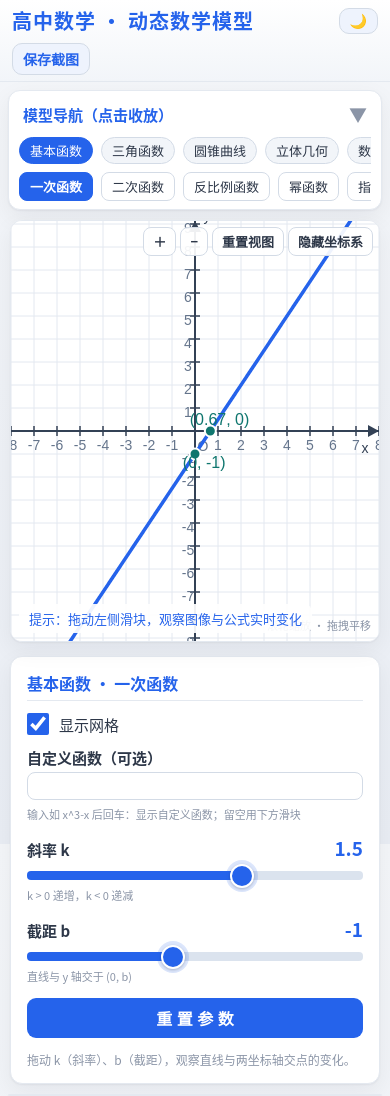
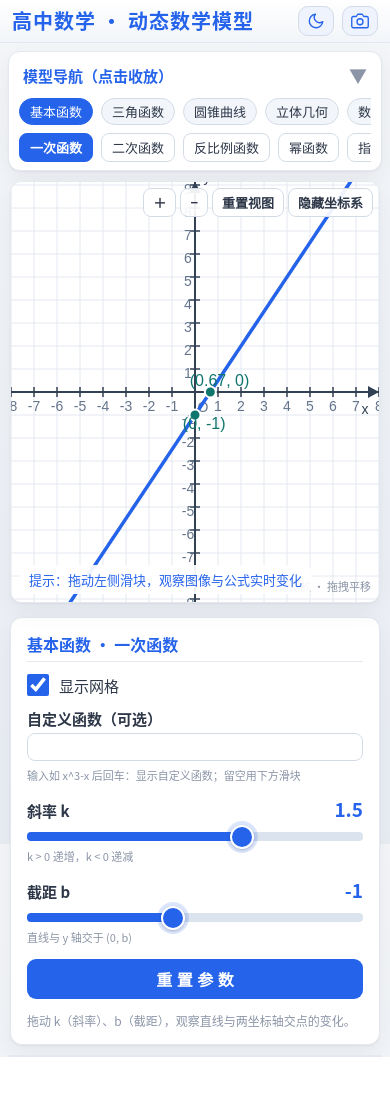
Before and after one commit to sgyname/math-model-web, a plain HTML site: page index.html in a window 390 px wide. After the commit the page ends 1057 px from the top, so only its background shows below. Drawn offline with nearby package versions, Linux system fonts and the light colour scheme.

Commit message:
update: 日夜模式与保存截图按钮改用线性矢量图标（月亮/太阳/相机 SVG）

```diff
--- a/index.html
+++ b/index.html
@@ -209,27 +209,29 @@
   #btnReset:hover { background: var(--accent-strong); }
   #btnReset:active { transform: scale(.98); }
 
-  /* 日/夜间模式切换按钮（标题栏右侧，保存截图左边；🌙/☀️ 图标） */
+  /* 日/夜间模式切换按钮（标题栏右侧，保存截图左边；线性矢量图标：月亮/太阳） */
   #btnTheme {
     align-self: center; margin-left: auto;
-    font-size: 22px; line-height: 1;
     color: var(--accent); background: var(--accent-soft);
     border: 1px solid var(--border-strong); border-radius: 10px;
-    padding: 6px 14px; cursor: pointer;
+    padding: 7px 12px; cursor: pointer;
+    display: flex; align-items: center; justify-content: center;
     transition: background .15s, transform .1s;
   }
+  #btnTheme svg { width: 22px; height: 22px; display: block; }
   #btnTheme:hover { background: var(--surface-2); }
   #btnTheme:active { transform: scale(.96); }
 
-  /* 保存截图按钮（标题栏右侧常驻） */
+  /* 保存截图按钮（标题栏右侧常驻；线性矢量图标：相机） */
   #btnShot {
     align-self: center;
-    font-size: 19px; font-weight: bold;
     color: var(--accent); background: var(--accent-soft);
     border: 1px solid var(--border-strong); border-radius: 10px;
-    padding: 8px 18px; cursor: pointer;
+    padding: 7px 12px; cursor: pointer;
+    display: flex; align-items: center; justify-content: center;
     transition: background .15s, transform .1s;
   }
+  #btnShot svg { width: 22px; height: 22px; display: block; }
   #btnShot:hover { background: var(--surface-2); }
   #btnShot:active { transform: scale(.98); }
 
@@ -373,8 +375,10 @@
     header { padding: 6px 12px; gap: 8px; }
     header h1 { font-size: 20px; }
     header .sub { font-size: 13px; }
-    #btnShot { font-size: 14px; padding: 5px 10px; }
-    #btnTheme { font-size: 14px; padding: 5px 10px; }
+    #btnShot { padding: 5px 8px; }
+    #btnShot svg { width: 18px; height: 18px; }
+    #btnTheme { padding: 5px 8px; }
+    #btnTheme svg { width: 18px; height: 18px; }
     #nav { margin: 8px 8px 0; padding: 8px 10px; gap: 8px; }
     .nav-toggle { font-size: 15px; padding: 2px 4px; }
     .catBtn { font-size: 13px; padding: 3px 10px; }
@@ -439,8 +443,19 @@
 <!-- ================= 顶部标题 ================= -->
 <header>
   <h1>高中数学 · 动态数学模型</h1>
-  <button id="btnTheme" title="切换为夜间模式">🌙</button>
-  <button id="btnShot" title="把当前绘图区保存为 PNG 图片">保存截图</button>
+  <!-- 日/夜间模式切换（线性矢量图标：月亮=进入夜间，太阳=回到日间） -->
+  <button id="btnTheme" title="切换为夜间模式">
+    <svg viewBox="0 0 24 24" fill="none" stroke="currentColor" stroke-width="1.8" stroke-linecap="round" stroke-linejoin="round" aria-hidden="true">
+      <path d="M21 12.79A9 9 0 1 1 11.21 3 7 7 0 0 0 21 12.79z"/>
+    </svg>
+  </button>
+  <!-- 保存截图（线性矢量图标：相机） -->
+  <button id="btnShot" title="把当前绘图区保存为 PNG 图片">
+    <svg viewBox="0 0 24 24" fill="none" stroke="currentColor" stroke-width="1.8" stroke-linecap="round" stroke-linejoin="round" aria-hidden="true">
+      <path d="M23 19a2 2 0 0 1-2 2H3a2 2 0 0 1-2-2V8a2 2 0 0 1 2-2h4l2-3h6l2 3h4a2 2 0 0 1 2 2z"/>
+      <circle cx="12" cy="13" r="4"/>
+    </svg>
+  </button>
 </header>
 
 <!-- ================= 模型导航 ================= -->
@@ -3306,13 +3321,15 @@
   new ResizeObserver(function () { draw(); }).observe(wrap);
 
   // 日/夜间模式：一键切换（页面 CSS 变量 + 画布主题色），记住上次选择
-  // 按钮图标：日间显示 🌙（点击进入夜间），夜间显示 ☀️（点击回到日间）
+  // 按钮图标：日间显示月亮（点击进入夜间），夜间显示太阳（点击回到日间）——线性矢量图标
   var btnTheme = document.getElementById('btnTheme');
+  var ICON_MOON = '<svg viewBox="0 0 24 24" fill="none" stroke="currentColor" stroke-width="1.8" stroke-linecap="round" stroke-linejoin="round" aria-hidden="true"><path d="M21 12.79A9 9 0 1 1 11.21 3 7 7 0 0 0 21 12.79z"/></svg>';
+  var ICON_SUN = '<svg viewBox="0 0 24 24" fill="none" stroke="currentColor" stroke-width="1.8" stroke-linecap="round" stroke-linejoin="round" aria-hidden="true"><circle cx="12" cy="12" r="4"/><path d="M12 2v2M12 20v2M4.93 4.93l1.41 1.41M17.66 17.66l1.41 1.41M2 12h2M20 12h2M4.93 19.07l1.41-1.41M17.66 6.34l1.41-1.41"/></svg>';
   function applyTheme(dark) {
     document.body.classList.toggle('dark', dark);
     var src = dark ? DARK_THEME : LIGHT_THEME;   // 从固定色板拷贝，避免相互污染
     for (var k in LIGHT_THEME) THEME[k] = src[k];
-    btnTheme.textContent = dark ? '☀️' : '🌙';
+    btnTheme.innerHTML = dark ? ICON_SUN : ICON_MOON;
     btnTheme.title = dark ? '切换为日间模式' : '切换为夜间模式';
   }
   applyTheme(window.localStorage && localStorage.getItem('mathTheme') === 'dark');
```
